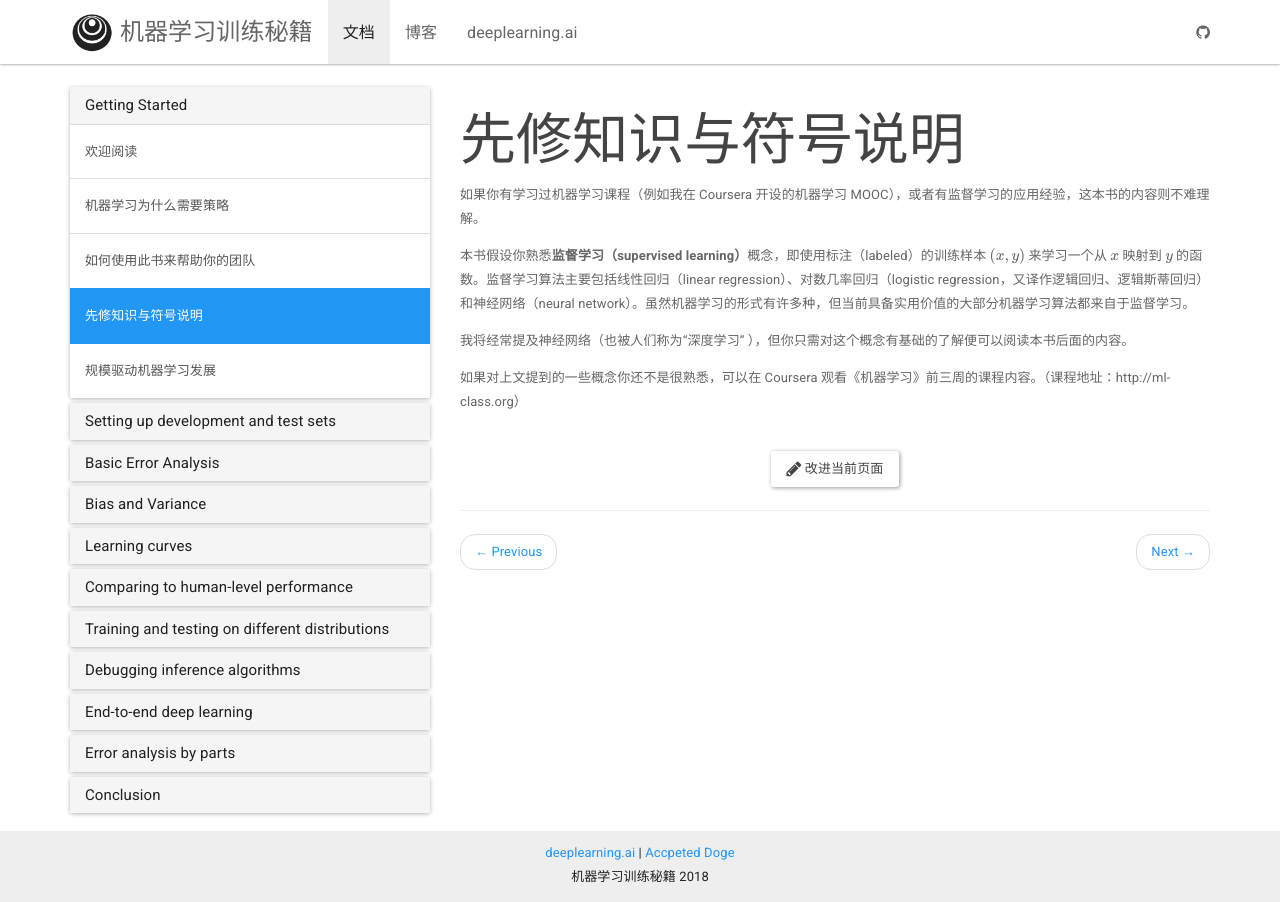
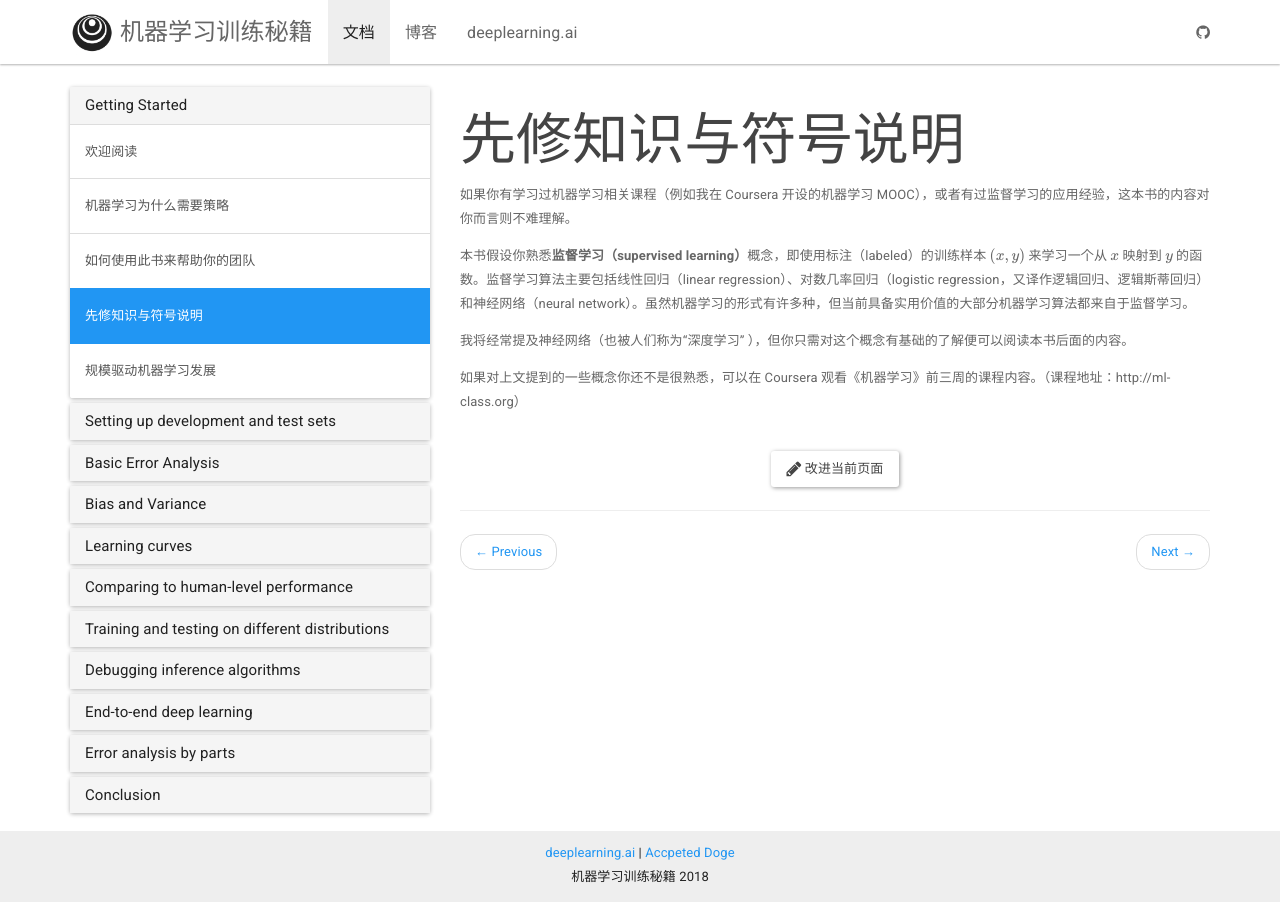
Before and after one commit to deeplearning-ai/machine-learning-yearning-cn, a Jekyll site: the page built from _docs/ch03.md, in a window 1280 px wide. Built offline with Jekyll 4.4.1, drawn with Linux system fonts in a browser that asks for light colours; nearby versions of some CDN libraries; formulas are drawn with MathJax 3.

Commit message:
Update ch03.md (#17)

```diff
--- a/_docs/ch03.md
+++ b/_docs/ch03.md
@@ -3,7 +3,7 @@ title: 先修知识与符号说明
 permalink: /docs/ch03/
 ---
 
-如果你有学习过机器学习课程（例如我在 Coursera 开设的机器学习 MOOC），或者有监督学习的应用经验，这本书的内容则不难理解。
+如果你有学习过机器学习相关课程（例如我在 Coursera 开设的机器学习 MOOC），或者有过监督学习的应用经验，这本书的内容对你而言则不难理解。
 
 本书假设你熟悉**监督学习（supervised learning）**概念，即使用标注（labeled）的训练样本 $ (x,y) $ 来学习一个从 $ x $ 映射到 $ y $ 的函数。监督学习算法主要包括线性回归（linear regression）、对数几率回归（logistic regression，又译作逻辑回归、逻辑斯蒂回归）和神经网络（neural network）。虽然机器学习的形式有许多种，但当前具备实用价值的大部分机器学习算法都来自于监督学习。
 
```
